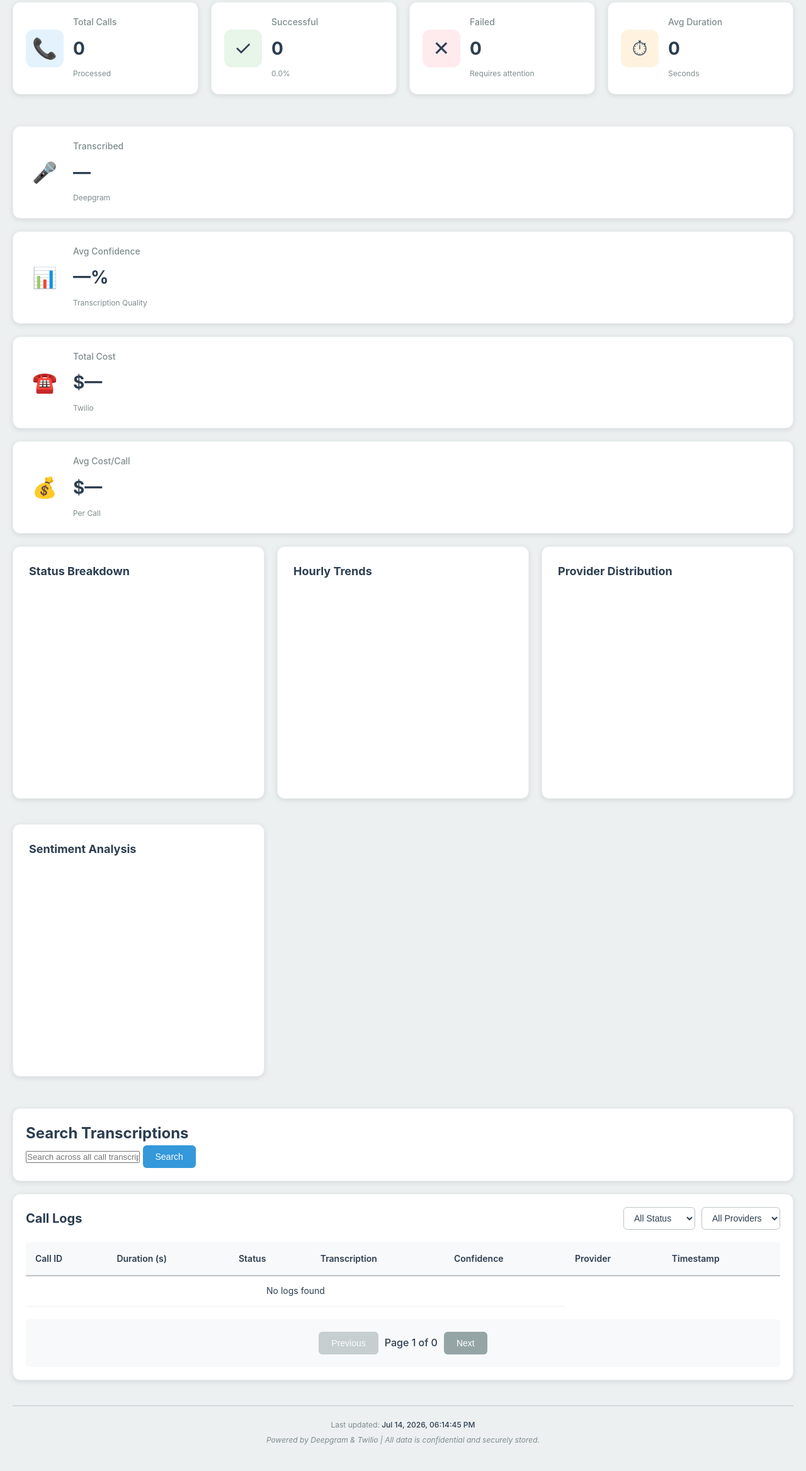
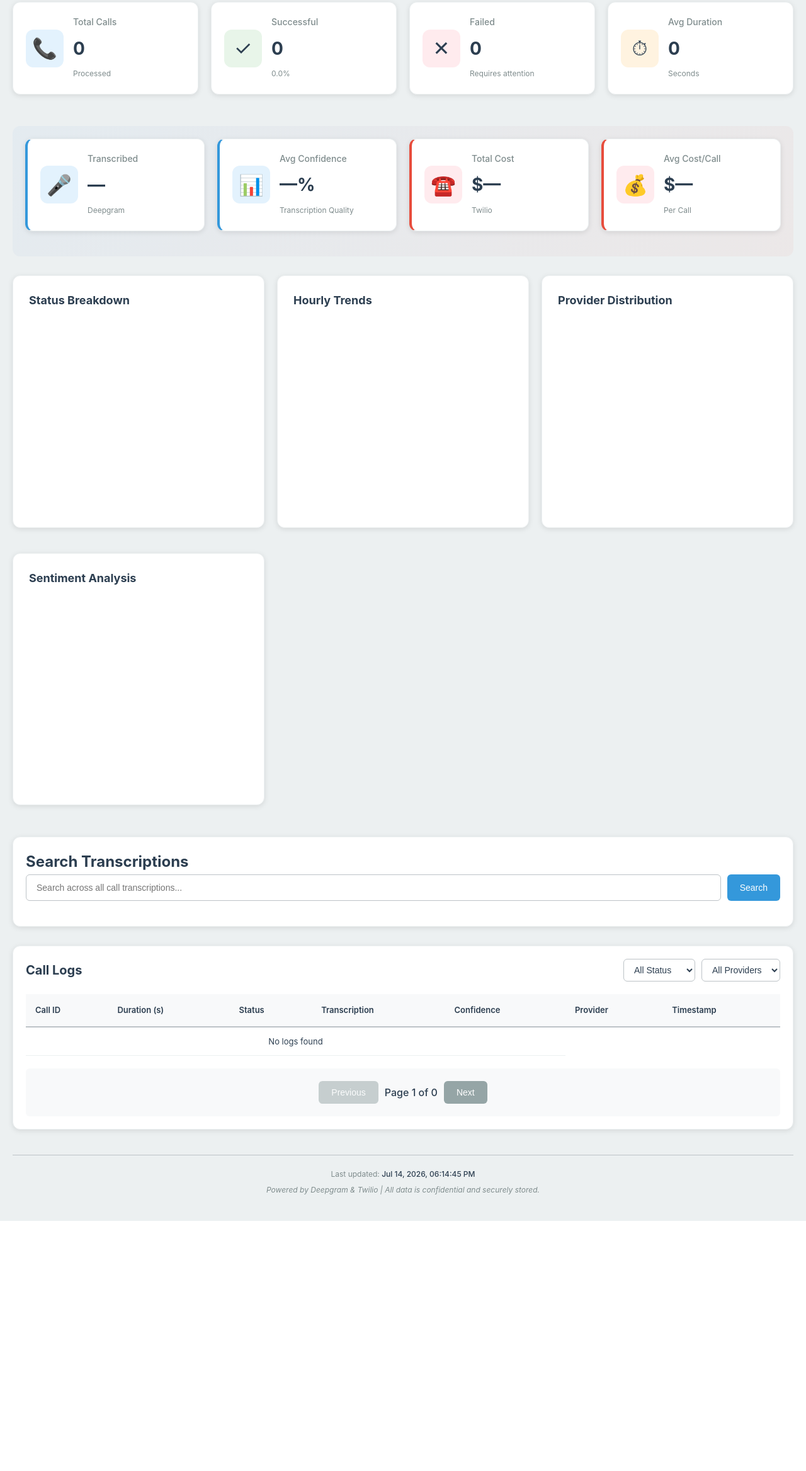
Before and after one commit to vishwa8874/voice_agent, a Flask app: page / in a window 1280 px wide. Shown: the part 159-2494 px from the top of the page at 63% size. After the commit the page ends 2097 px from the top, so only its background shows below. Run offline with Flask 3, Linux system fonts and the light colour scheme; data that the repository does not hold is empty; a map, chart or similar area stays blank.

Commit message:
Update CSS with Deepgram and Twilio styling

```diff
--- a/dashboard/static/css/style.css
+++ b/dashboard/static/css/style.css
@@ -19,6 +19,8 @@
     --border-color: #bdc3c7;
     --shadow: 0 2px 8px rgba(0, 0, 0, 0.1);
     --shadow-lg: 0 4px 16px rgba(0, 0, 0, 0.15);
+    --deepgram-color: #4a90e2;
+    --twilio-color: #e74c3c;
 }
 
 body {
@@ -192,6 +194,16 @@ body {
     background-color: #fff3e0;
 }
 
+.metric-icon.deepgram {
+    background-color: #e3f2fd;
+    color: var(--deepgram-color);
+}
+
+.metric-icon.twilio {
+    background-color: #ffebee;
+    color: var(--twilio-color);
+}
+
 .metric-content h3 {
     font-size: 14px;
     color: var(--text-light);
@@ -209,6 +221,26 @@ body {
 .metric-label {
     font-size: 12px;
     color: var(--text-light);
+}
+
+/* Provider Metrics Section */
+.provider-metrics {
+    display: grid;
+    grid-template-columns: repeat(auto-fit, minmax(250px, 1fr));
+    gap: 20px;
+    margin-bottom: 30px;
+    padding: 20px;
+    background: linear-gradient(135deg, rgba(74, 144, 226, 0.05) 0%, rgba(231, 76, 60, 0.05) 100%);
+    border-radius: 12px;
+}
+
+.provider-card {
+    border-left: 4px solid var(--secondary-color);
+}
+
+.provider-card:nth-child(3),
+.provider-card:nth-child(4) {
+    border-left-color: var(--twilio-color);
 }
 
 /* Charts Section */
@@ -233,6 +265,81 @@ body {
     position: relative;
     height: 300px;
     width: 100%;
+}
+
+/* Search Section */
+.search-section {
+    margin-bottom: 30px;
+}
+
+.search-container {
+    display: flex;
+    gap: 10px;
+    margin-bottom: 20px;
+}
+
+.search-input {
+    flex: 1;
+    padding: 12px 16px;
+    border: 1px solid var(--border-color);
+    border-radius: 6px;
+    font-size: 14px;
+    transition: border-color 0.3s ease;
+}
+
+.search-input:focus {
+    outline: none;
+    border-color: var(--deepgram-color);
+    box-shadow: 0 0 0 3px rgba(74, 144, 226, 0.1);
+}
+
+.search-results {
+    display: grid;
+    grid-template-columns: repeat(auto-fill, minmax(300px, 1fr));
+    gap: 15px;
+    margin-top: 20px;
+}
+
+.search-result-card {
+    background-color: #f8f9fa;
+    border-left: 4px solid var(--deepgram-color);
+    padding: 15px;
+    border-radius: 6px;
+    transition: all 0.3s ease;
+}
+
+.search-result-card:hover {
+    background-color: #fff;
+    box-shadow: var(--shadow);
+}
+
+.search-result-transcription {
+    font-size: 13px;
+    color: var(--text-color);
+    margin: 10px 0;
+    line-height: 1.5;
+    max-height: 100px;
+    overflow-y: auto;
+    padding: 10px;
+    background-color: #ffffff;
+    border-radius: 4px;
+}
+
+.search-result-meta {
+    display: flex;
+    justify-content: space-between;
+    align-items: center;
+    margin-top: 10px;
+    font-size: 12px;
+    color: var(--text-light);
+}
+
+.confidence-badge {
+    background-color: var(--deepgram-color);
+    color: white;
+    padding: 4px 8px;
+    border-radius: 4px;
+    font-weight: 600;
 }
 
 /* Logs Section */
@@ -278,7 +385,7 @@ body {
 .logs-table {
     width: 100%;
     border-collapse: collapse;
-    font-size: 14px;
+    font-size: 13px;
 }
 
 .logs-table thead {
```
Also changed, not shown: other parts of dashboard/static/css/style.css (+85 -3 lines).
